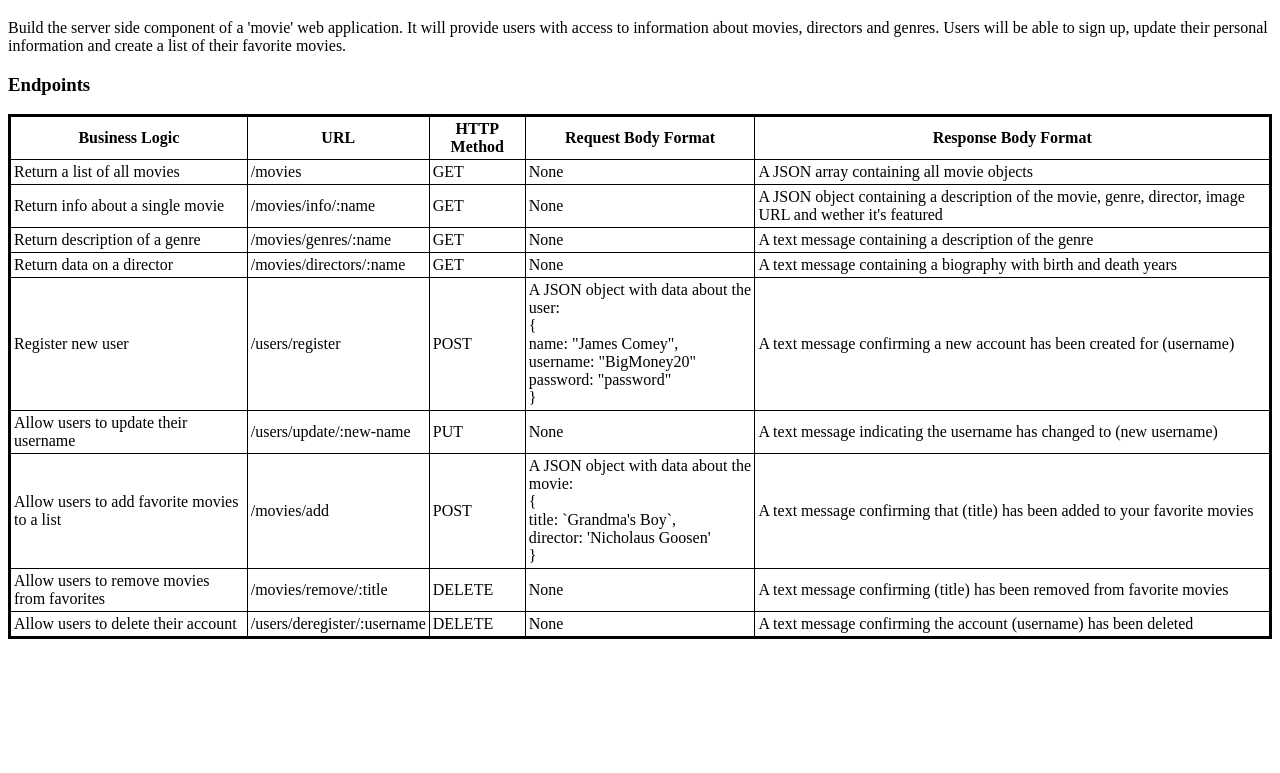
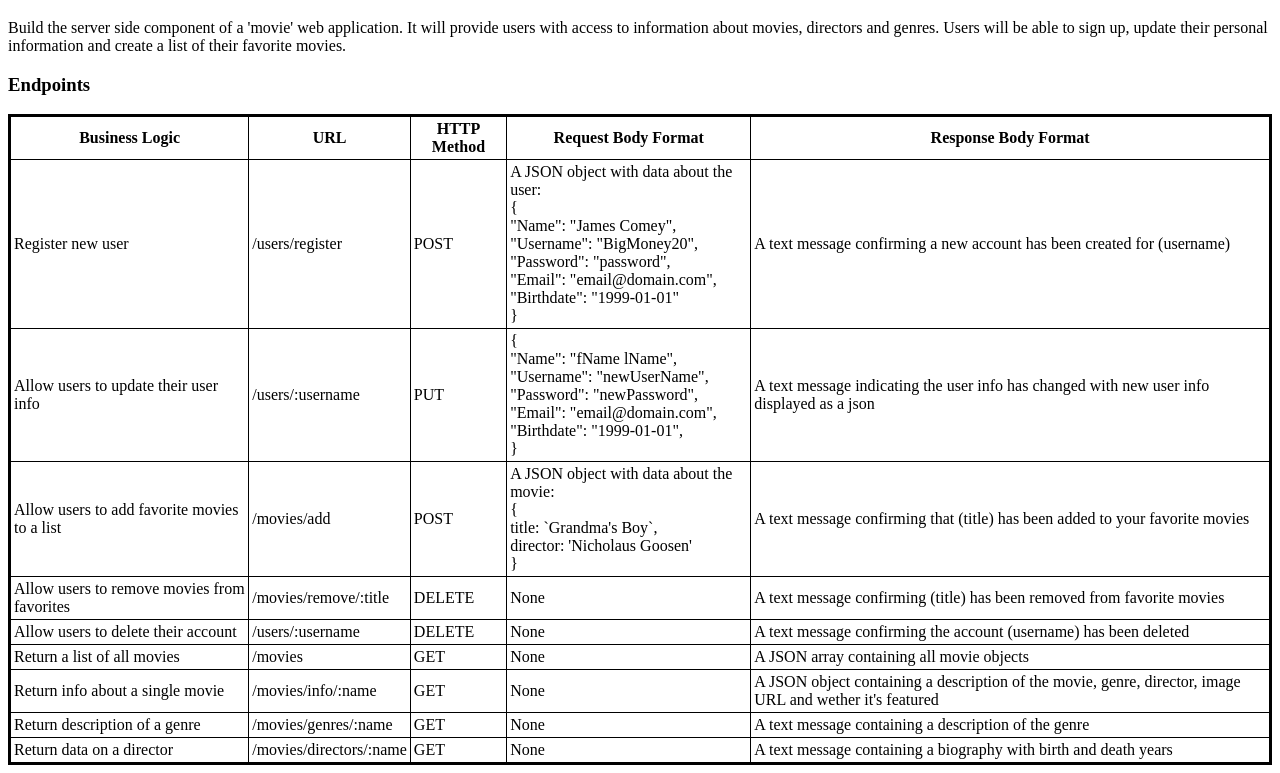
Before and after one commit to klbeg/movie-api, a website: page public/documentation.html in a window 1280 px wide. Shown: the part 61-834 px from the top of the page. Before the commit the page ends 800 px from the top, so only its background shows below. Drawn offline with Linux system fonts and the light colour scheme.

Commit message:
documentation.html: moved user related endpoints to top and movie related to bottom of table.
updated delete username, update user info and register new user info.

```diff
--- a/public/documentation.html
+++ b/public/documentation.html
@@ -37,6 +37,77 @@
         <th>Response Body Format</th>
       </tr>
       <tr>
+        <td>Register new user</td>
+        <td>/users/register</td>
+        <td>POST</td>
+        <td>
+          A JSON object with data about the user: <br />
+          { <br />
+          "Name": "James Comey", <br />
+          "Username": "BigMoney20", <br />
+          "Password": "password", <br />
+          "Email": "email@domain.com", <br />
+          "Birthdate": "1999-01-01" <br />
+          }
+        </td>
+        <td>
+          A text message confirming a new account has been created for
+          (username)
+        </td>
+      </tr>
+      <tr>
+        <td>Allow users to update their user info</td>
+        <td>/users/:username</td>
+        <td>PUT</td>
+        <td>
+          { <br>
+            "Name": "fName lName", <br>
+            "Username": "newUserName", <br>
+            "Password": "newPassword", <br>
+            "Email": "email@domain.com", <br>
+            "Birthdate": "1999-01-01", <br>
+          }
+        </td>
+        <td>
+          A text message indicating the user info has
+          changed with new user info displayed as a json
+        </td>
+      </tr>
+      <tr>
+        <td>Allow users to add favorite movies to a list</td>
+        <td>/movies/add</td>
+        <td>POST</td>
+        <td>
+          A JSON object with data about the movie: <br />
+          { <br />
+          title: `Grandma's Boy`, <br />
+          director: 'Nicholaus Goosen' <br />
+          }
+        </td>
+        <td>
+          A text message confirming that (title) has been added to your favorite
+          movies
+        </td>
+      </tr>
+      <tr>
+        <td>Allow users to remove movies from favorites</td>
+        <td>/movies/remove/:title</td>
+        <td>DELETE</td>
+        <td>None</td>
+        <td>
+          A text message confirming (title) has been removed from favorite
+          movies
+        </td>
+      </tr>
+      <tr>
+        <td>Allow users to delete their account</td>
+        <td>/users/:username</td>
+        <td>DELETE</td>
+        <td>None</td>
+        <td>
+          A text message confirming the account (username) has been deleted
+        </td>
+      <tr>
         <td>Return a list of all movies</td>
         <td>/movies</td>
         <td>GET</td>
@@ -69,66 +140,6 @@
           A text message containing a biography with birth and death years
         </td>
       </tr>
-      <tr>
-        <td>Register new user</td>
-        <td>/users/register</td>
-        <td>POST</td>
-        <td>
-          A JSON object with data about the user: <br />
-          { <br />
-          name: "James Comey", <br />
-          username: "BigMoney20" <br />
-          password: "password" <br />
-          }
-        </td>
-        <td>
-          A text message confirming a new account has been created for
-          (username)
-        </td>
-      </tr>
-      <tr>
-        <td>Allow users to update their username</td>
-        <td>/users/update/:new-name</td>
-        <td>PUT</td>
-        <td>None</td>
-        <td>
-          A text message indicating the username has changed to (new username)
-        </td>
-      </tr>
-      <tr>
-        <td>Allow users to add favorite movies to a list</td>
-        <td>/movies/add</td>
-        <td>POST</td>
-        <td>
-          A JSON object with data about the movie: <br />
-          { <br />
-          title: `Grandma's Boy`, <br />
-          director: 'Nicholaus Goosen' <br />
-          }
-        </td>
-        <td>
-          A text message confirming that (title) has been added to your favorite
-          movies
-        </td>
-      </tr>
-      <tr>
-        <td>Allow users to remove movies from favorites</td>
-        <td>/movies/remove/:title</td>
-        <td>DELETE</td>
-        <td>None</td>
-        <td>
-          A text message confirming (title) has been removed from favorite
-          movies
-        </td>
-      </tr>
-      <tr>
-        <td>Allow users to delete their account</td>
-        <td>/users/deregister/:username</td>
-        <td>DELETE</td>
-        <td>None</td>
-        <td>
-          A text message confirming the account (username) has been deleted
-        </td>
       </tr>
     </table>
   </body>
```
